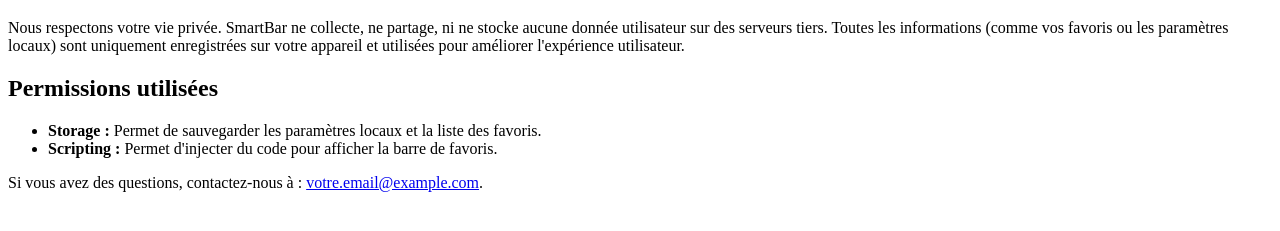
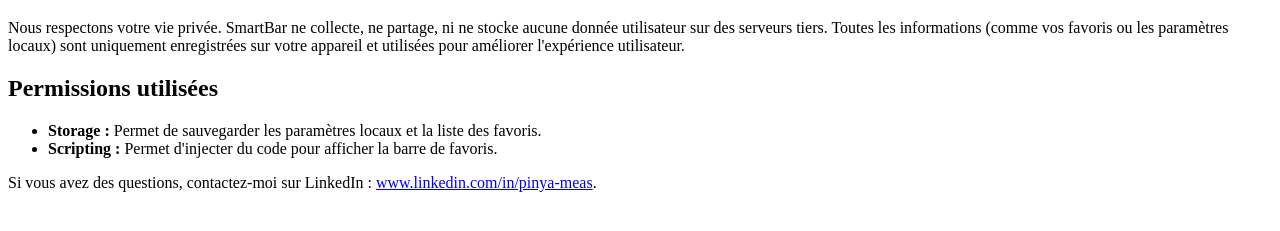
Before and after one commit to mileina/smartbar-privacy-policy, a plain HTML site: page index.html in a window 1280 px wide. Shown: the part 61-292 px from the top of the page. Drawn offline with Linux system fonts and the light colour scheme.

Commit message:
Update index.html

```diff
--- a/index.html
+++ b/index.html
@@ -17,8 +17,9 @@
         <li><strong>Storage :</strong> Permet de sauvegarder les paramètres locaux et la liste des favoris.</li>
         <li><strong>Scripting :</strong> Permet d'injecter du code pour afficher la barre de favoris.</li>
     </ul>
-    <p>
-        Si vous avez des questions, contactez-nous à : <a href="mailto:votre.email@example.com">votre.email@example.com</a>.
-    </p>
+<p>
+    Si vous avez des questions, contactez-moi sur LinkedIn : <a href="https://www.linkedin.com/in/pinya-meas" target="_blank">www.linkedin.com/in/pinya-meas</a>.
+</p>
+
 </body>
 </html>
```
